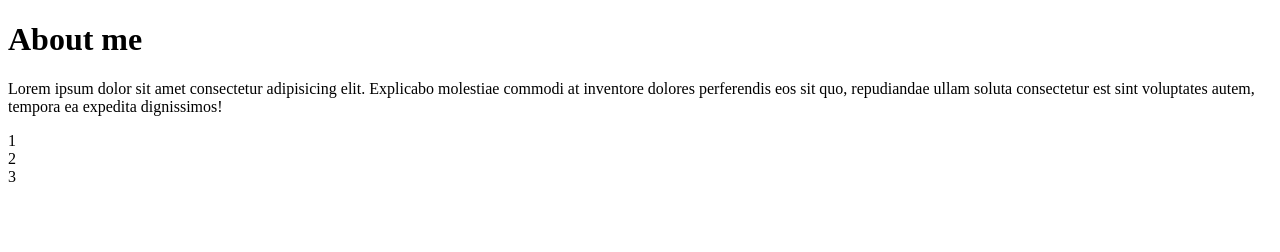
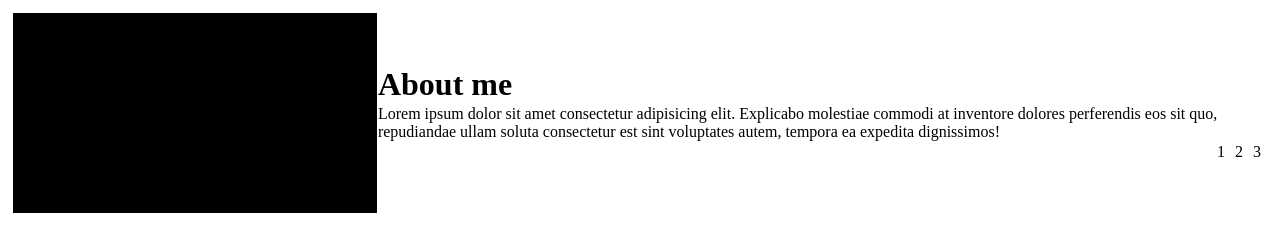
Before and after one commit to HeitorHMA/Homepage, a plain HTML site: page index.html in a window 1280 px wide. Drawn offline with Linux system fonts and the light colour scheme.

Commit message:
create header

```diff
--- a/index.html
+++ b/index.html
@@ -3,6 +3,7 @@
 <head>
     <meta charset="UTF-8">
     <meta name="viewport" content="width=device-width, initial-scale=1.0">
+    <link rel="stylesheet" href="style.css">
     <title>Homepage</title>
 </head>
 <body>
@@ -10,12 +11,12 @@
     <div class="aboutMeBox">
         <div class="aboutMeImg"></div>
         <div class="aboutMeTxt">
-            <h1>About me</h1>
-            <p>Lorem ipsum dolor sit amet consectetur adipisicing elit. Explicabo molestiae commodi at inventore dolores perferendis eos sit quo, repudiandae ullam soluta consectetur est sint voluptates autem, tempora ea expedita dignissimos!</p>
-            <div class="links box">
-                <div>1</div>
-                <div>2</div>
-                <div>3</div>
+            <h1 id="txtItem">About me</h1>
+            <p id="txtItem">Lorem ipsum dolor sit amet consectetur adipisicing elit. Explicabo molestiae commodi at inventore dolores perferendis eos sit quo, repudiandae ullam soluta consectetur est sint voluptates autem, tempora ea expedita dignissimos!</p>
+            <div class="linksBox" id="txtItem">
+                <div id="link">1</div>
+                <div id="link">2</div>
+                <div id="link">3</div>
             </div>
 
         </div>
--- a/style.css
+++ b/style.css
@@ -0,0 +1,28 @@
+.aboutMeBox{
+    display: flex;
+    flex-direction: row;
+    padding: 5px;
+    align-items:center;
+}
+.aboutMeImg{
+    background-color: black;
+    height: 200px;
+    width: 600px;
+}
+.aboutMeTxt{
+    display: flex;
+    flex-direction: column;
+    margin: 0%;
+}
+#txtItem{
+    margin: 1px
+}
+.linksBox{
+    display: flex;
+    flex-direction: row;
+    justify-content: end;
+}
+#link{
+    padding-left:5px;
+    padding-right: 5px;
+}
```
